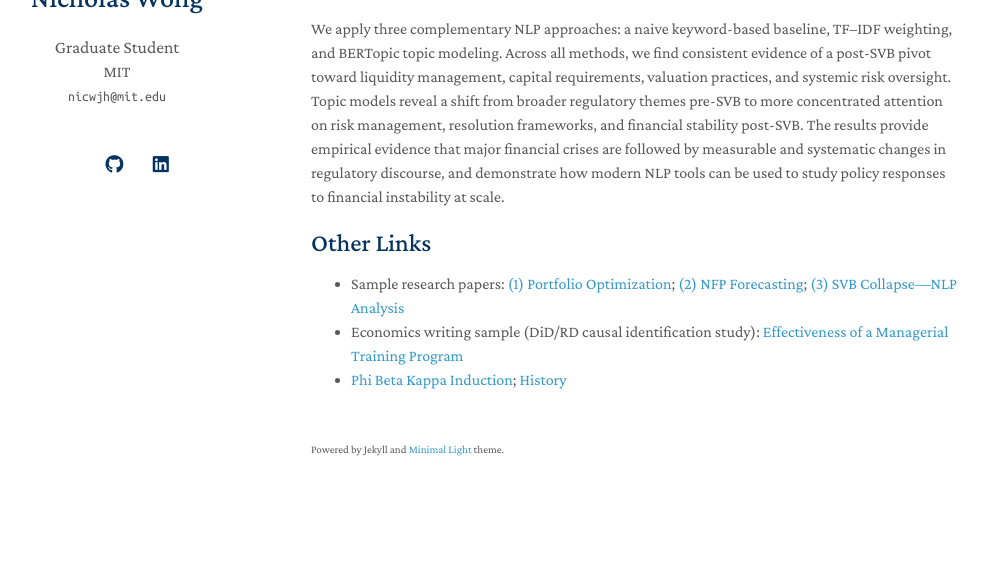
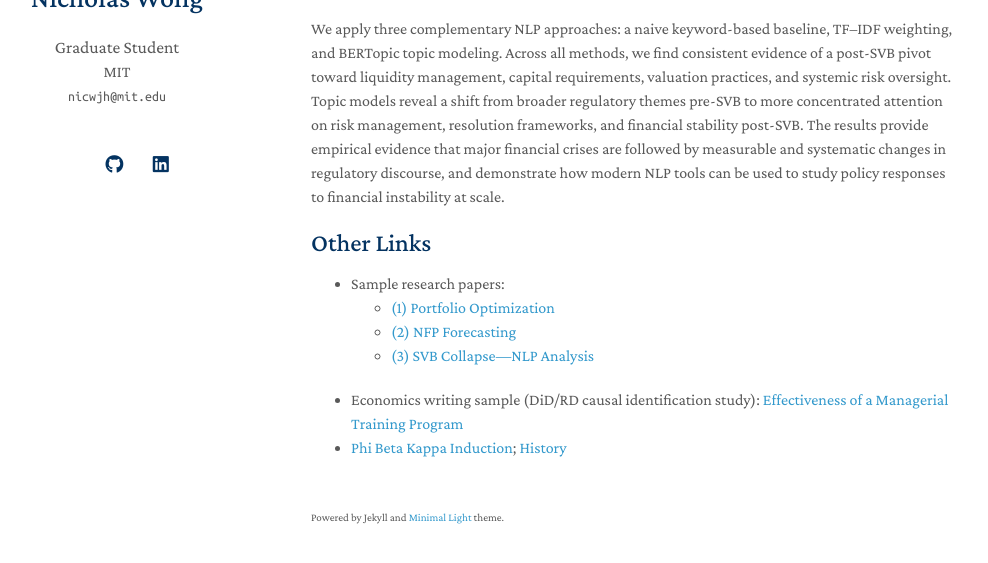
Before and after one commit to nicwjh/nicwjh.github.io, a Jekyll site: the page built from index.md, in a window 1280 px wide and 900 px high, scrolled down 2479 px, cut to the strip 302-865 px from the top of the window. Shown: the whole strip, without its empty margins (159-1147 px from the left). Built offline with Jekyll 4.4.1, drawn with Linux system fonts in a browser that asks for light colours; a style sheet for code colours, icons or effects is not loaded; our own code applies the rules of GitHub Pages for plain Markdown files; before the commit the page ends 3311 px from its top, so only the background shows below that.

```diff
--- a/index.md
+++ b/index.md
@@ -87,6 +87,9 @@ We apply three complementary NLP approaches: a naive keyword-based baseline, TF
 
 ## Other Links
 
-- Sample research papers: [(1) Portfolio Optimization](https://nicwong.com/assets/files/Portfolio_Optimization.pdf); [(2) NFP Forecasting](https://nicwong.com/assets/files/nfp-forecasting.pdf); [(3) SVB Collapse—NLP Analysis](https://nicwong.com/assets/files/NLP_SVBcollapse.pdf)
+- Sample research papers:
+	- [(1) Portfolio Optimization](https://nicwong.com/assets/files/Portfolio_Optimization.pdf)
+	- [(2) NFP Forecasting](https://nicwong.com/assets/files/nfp-forecasting.pdf)
+	- [(3) SVB Collapse—NLP Analysis](https://nicwong.com/assets/files/NLP_SVBcollapse.pdf)
 - Economics writing sample (DiD/RD causal identification study): [Effectiveness of a Managerial Training Program](https://nicwong.com/assets/files/Wong_Nicholas_Report.pdf)
 - [Phi Beta Kappa Induction](https://uncnews.unc.edu/2023/04/06/219-students-inducted-into-phi-beta-kappa-at-unc-chapel-hill/); [History](https://phibetakappa.web.unc.edu/history/)
```
